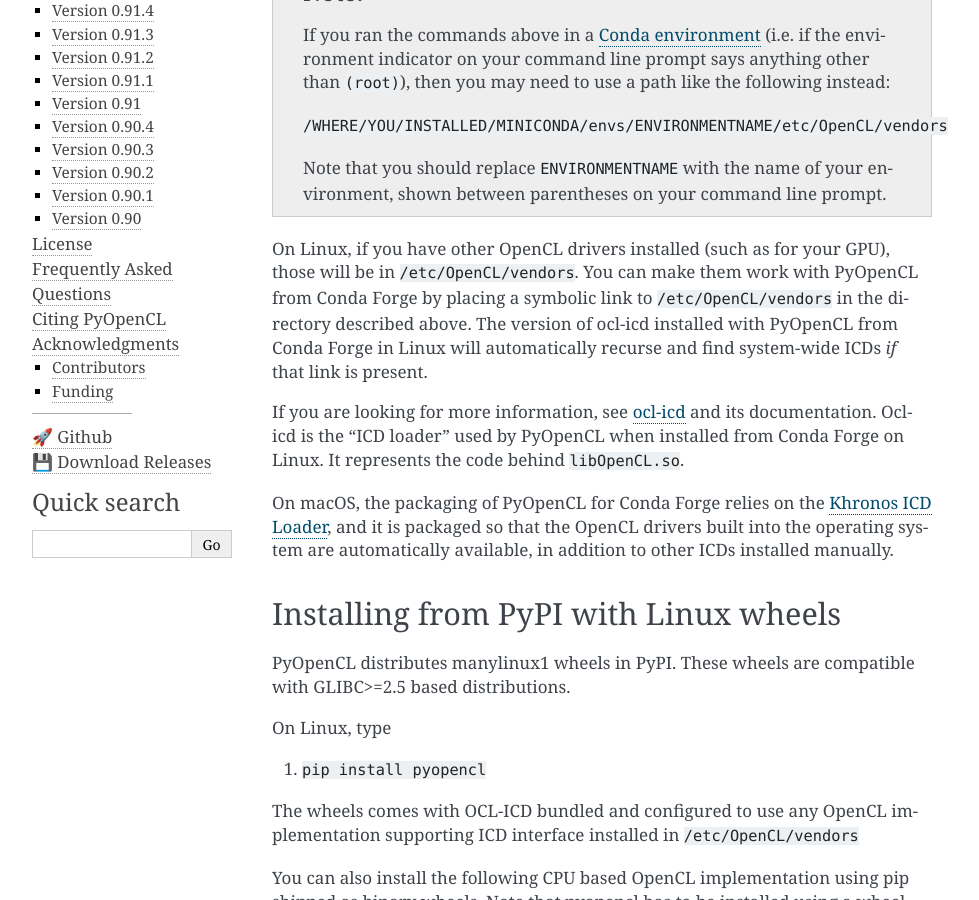
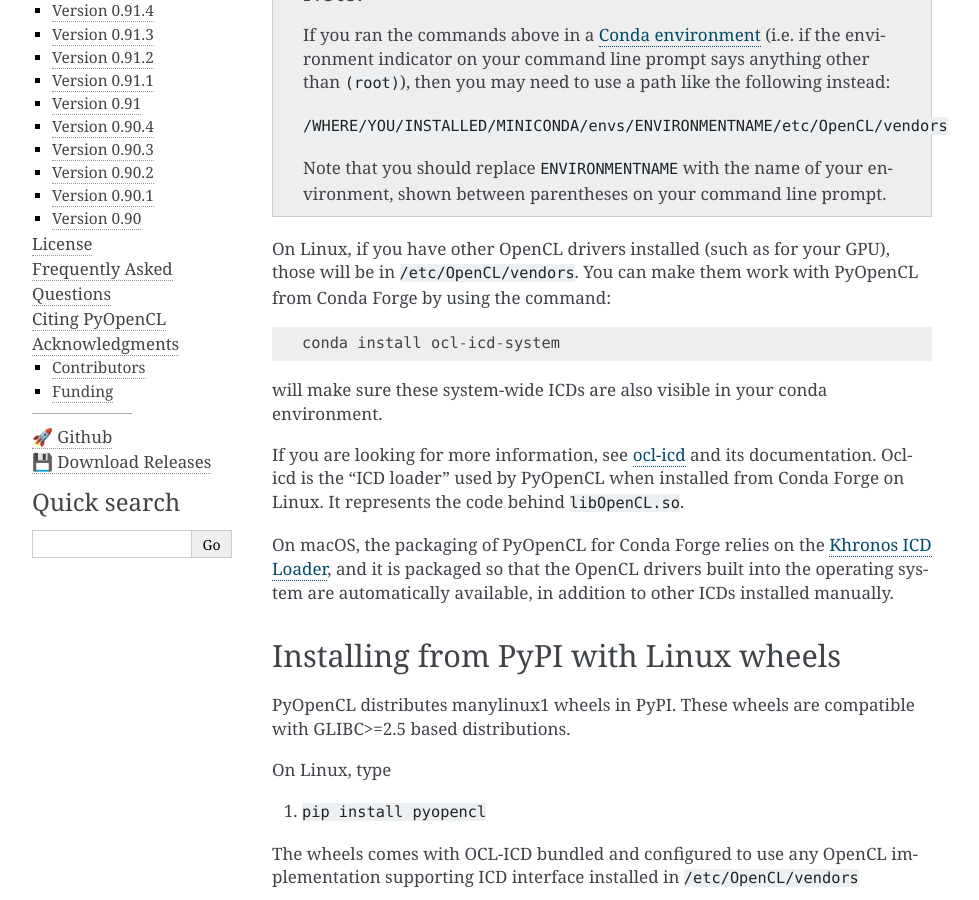
Before and after one commit to inducer/pyopencl, a Sphinx documentation site: the page built from doc/misc.rst, in a window 1280 px wide and 900 px high, scrolled down 1547 px. Shown: the whole window, without its empty margins (148-1127 px from the left). Built offline with Sphinx 7.4.7, drawn with Linux system fonts in a browser that asks for light colours.

Commit message:
Update docs for how to install system ICDs in Conda Forge

```diff
--- a/doc/misc.rst
+++ b/doc/misc.rst
@@ -81,9 +81,11 @@ qualified path names of the shared library providing the OpenCL driver.
 
 On Linux, if you have other OpenCL drivers installed (such as for your GPU), those will be
 in :file:`/etc/OpenCL/vendors`. You can make them work with PyOpenCL from Conda Forge
-by placing a symbolic link to :file:`/etc/OpenCL/vendors` in the directory described
-above. The version of ocl-icd installed with PyOpenCL from Conda Forge in Linux will
-automatically recurse and find system-wide ICDs *if* that link is present.
+by using the command::
+
+    conda install ocl-icd-system
+
+will make sure these system-wide ICDs are also visible  in your conda environment.
 
 If you are looking for more information, see `ocl-icd
 <https://github.com/OCL-dev/ocl-icd>`_ and its documentation. Ocl-icd is the
```
